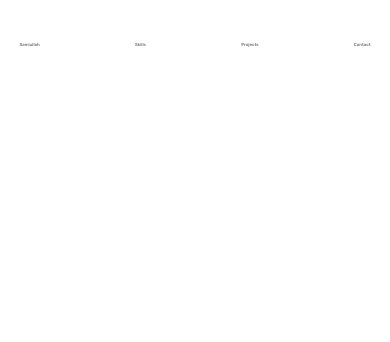
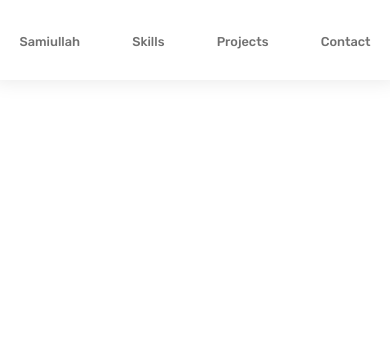
Before and after one commit to DevSam7t3/sami-portfolio, a website built with Vite: page index.html in a window 390 px wide. Built offline with nearby package versions, Linux system fonts and the light colour scheme; some packages are replaced by stand-ins of ours; a web font is replaced by a local one.

Commit message:
fixed a typography issue

```diff
--- a/style.scss
+++ b/style.scss
@@ -110,6 +110,7 @@ body {
   align-items: center;
   width: 100vw;
   height: 80px;
+  box-shadow: 0px -6px 20px 6px rgba(0, 0, 0, 0.1);
 
   &__list {
     display: flex;
@@ -121,7 +122,7 @@ body {
   &__link {
     text-decoration: none;
     color: #707070;
-    font-size: 1.1vw;
+    font-size: clamp(0.8rem, 1.1vw, 2rem);
     font-weight: 500;
 
     &:is(:hover, :focus-visible) {
```
